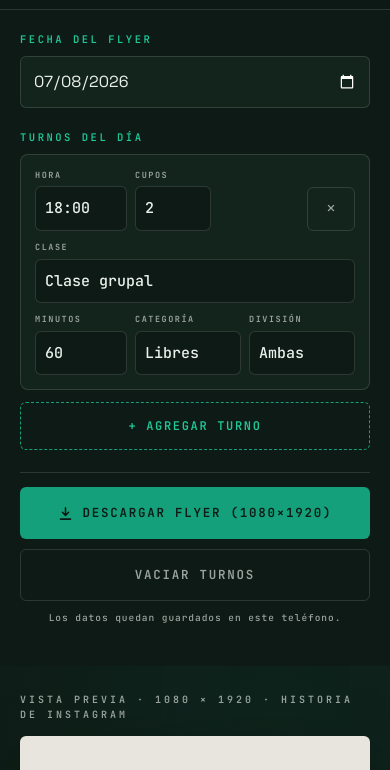
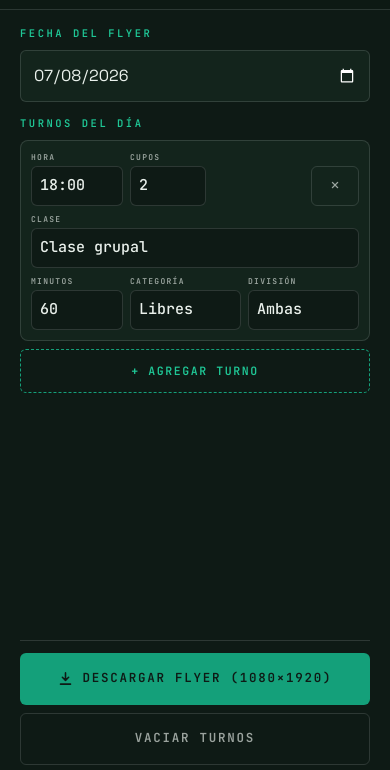
Before and after one commit to fernandoravagnani2020/padel-lab-flyer, a plain HTML site: page index.html in a window 390 px wide. Shown: the part 47-817 px from the top of the page. Drawn offline with Linux system fonts and the light colour scheme.

Commit message:
feat: editor a pantalla completa en mobile con scroll solo en la lista de turnos
- La vista previa se oculta en el teléfono (el flyer se ve al compartirlo)
- Fecha arriba y botones de descarga siempre visibles; solo scrollea la lista
- Cards de turno más compactas (se ven ~2,5 por pantalla en iPhone)
- Al agregar un turno, la lista baja sola hasta la card nueva

Co-Authored-By: Claude Fable 5 <noreply@anthropic.com>

```diff
--- a/index.html
+++ b/index.html
@@ -35,7 +35,8 @@
 html{background:var(--tinta)}
 body{
   font-family:var(--display);background:var(--tinta);color:var(--crema);
-  font-size:15px;line-height:1.5;-webkit-font-smoothing:antialiased;min-height:100dvh;
+  font-size:15px;line-height:1.5;-webkit-font-smoothing:antialiased;
+  height:100dvh;overflow:hidden;display:flex;flex-direction:column;
 }
 ::selection{background:var(--cancha);color:var(--tinta)}
 button{font:inherit;cursor:pointer;color:inherit}
@@ -55,15 +56,21 @@ input,select{font:inherit;color:inherit}
   margin-left:auto;font-family:var(--mono);font-size:10px;font-weight:600;
   letter-spacing:.2em;text-transform:uppercase;color:var(--crema-dim);text-align:right;
 }
-.app{display:grid;grid-template-columns:minmax(340px,440px) 1fr;gap:0}
+.app{flex:1;min-height:0;display:grid;grid-template-columns:minmax(340px,440px) 1fr;gap:0}
 @media(max-width:920px){.app{grid-template-columns:1fr}}
 
 /* ===== Editor ===== */
 .editor{
-  padding:22px calc(20px + env(safe-area-inset-right)) 30px calc(20px + env(safe-area-inset-left));
-  border-right:1px solid var(--linea);display:flex;flex-direction:column;gap:22px;
+  padding:16px calc(20px + env(safe-area-inset-right)) 0 calc(20px + env(safe-area-inset-left));
+  border-right:1px solid var(--linea);display:flex;flex-direction:column;gap:14px;
+  min-height:0;overflow:hidden;
 }
 @media(max-width:920px){.editor{border-right:none}}
+.grupo{flex:1;min-height:0;display:flex;flex-direction:column}
+.lista-scroll{
+  flex:1;min-height:0;overflow-y:auto;-webkit-overflow-scrolling:touch;
+  display:flex;flex-direction:column;gap:8px;padding-bottom:10px;
+}
 .campo>label,.grupo>label{
   font-family:var(--mono);font-size:10.5px;font-weight:600;letter-spacing:.24em;
   text-transform:uppercase;color:var(--cancha-hi);display:block;margin-bottom:8px;
@@ -77,43 +84,43 @@ input,select{font:inherit;color:inherit}
 input:focus-visible,button:focus-visible,select:focus-visible{outline:2px solid var(--cancha-hi);outline-offset:2px}
 
 /* turnos */
-#turnos{display:flex;flex-direction:column;gap:12px}
+#turnos{display:flex;flex-direction:column;gap:8px}
 .turno{
-  border:1px solid var(--linea);border-radius:8px;padding:14px;background:var(--tinta-2);
-  display:flex;flex-direction:column;gap:10px;
+  border:1px solid var(--linea);border-radius:8px;padding:10px;background:var(--tinta-2);
+  display:flex;flex-direction:column;gap:7px;
 }
-.turno__fila{display:grid;gap:8px}
+.turno__fila{display:grid;gap:7px}
 .turno__fila--a{grid-template-columns:92px 76px 1fr;align-items:end}
 .turno__fila--a .turno__borrar{justify-self:end;width:48px}
 .turno__fila--c{grid-template-columns:92px 1fr 1fr}
 .campo-mini span{
-  display:block;font-family:var(--mono);font-size:8.5px;font-weight:600;
-  letter-spacing:.18em;text-transform:uppercase;color:var(--crema-dim);margin-bottom:5px;
+  display:block;font-family:var(--mono);font-size:8px;font-weight:600;
+  letter-spacing:.16em;text-transform:uppercase;color:var(--crema-dim);margin-bottom:3px;
 }
 .campo-mini input,.campo-mini select{
   width:100%;background:var(--tinta);border:1px solid var(--linea);border-radius:6px;
-  padding:10px 9px;font-size:15px;font-family:var(--mono);min-height:44px;
+  padding:7px 8px;font-size:15px;font-family:var(--mono);min-height:40px;
   -webkit-appearance:none;appearance:none;color-scheme:dark;
 }
 .campo-mini input:focus,.campo-mini select:focus{outline:none;border-color:var(--cancha)}
 .campo-mini input[type=number]{-moz-appearance:textfield}
 .campo-mini input::-webkit-outer-spin-button,.campo-mini input::-webkit-inner-spin-button{-webkit-appearance:none;margin:0}
 .turno__borrar{
-  background:none;border:1px solid var(--linea);border-radius:6px;min-height:44px;
+  background:none;border:1px solid var(--linea);border-radius:6px;min-height:40px;
   color:var(--crema-dim);font-size:17px;line-height:1;transition:all .2s;
 }
 .turno__borrar:hover{border-color:#d66;color:#e88}
 .agregar{
   background:none;border:1px dashed var(--cancha);border-radius:6px;color:var(--cancha-hi);
-  padding:13px;font-family:var(--mono);font-size:12px;font-weight:600;letter-spacing:.14em;
-  text-transform:uppercase;transition:background .2s;width:100%;min-height:48px;
+  padding:10px;font-family:var(--mono);font-size:11.5px;font-weight:600;letter-spacing:.14em;
+  text-transform:uppercase;transition:background .2s;width:100%;min-height:44px;flex:none;
 }
 .agregar:hover{background:rgba(20,160,122,.12)}
 
 /* acciones */
 .acciones{
-  display:flex;flex-direction:column;gap:10px;position:sticky;bottom:0;background:var(--tinta);
-  padding:14px 0 calc(10px + env(safe-area-inset-bottom));border-top:1px solid var(--linea);
+  flex:none;display:flex;flex-direction:column;gap:8px;background:var(--tinta);
+  padding:12px 0 calc(10px + env(safe-area-inset-bottom));border-top:1px solid var(--linea);
 }
 .btn{
   display:flex;align-items:center;justify-content:center;gap:10px;
@@ -131,6 +138,7 @@ input:focus-visible,button:focus-visible,select:focus-visible{outline:2px solid
 /* ===== Vista previa ===== */
 .previa{
   display:flex;flex-direction:column;align-items:center;padding:26px 20px 60px;gap:14px;
+  min-height:0;overflow-y:auto;
   background:radial-gradient(circle at 70% 10%,rgba(20,160,122,.08),transparent 55%),var(--tinta);
 }
 .previa__label{
@@ -141,6 +149,7 @@ input:focus-visible,button:focus-visible,select:focus-visible{outline:2px solid
   width:min(100%,380px);height:auto;display:block;border-radius:6px;
   box-shadow:0 30px 80px -20px rgba(0,0,0,.7);
 }
+@media(max-width:920px){.previa{display:none}} /* en el teléfono, editor a pantalla completa */
 </style>
 </head>
 <body>
@@ -161,8 +170,10 @@ input:focus-visible,button:focus-visible,select:focus-visible{outline:2px solid
 
     <div class="grupo">
       <label>Turnos del día</label>
-      <div id="turnos"></div>
-      <button type="button" class="agregar" id="agregar" style="margin-top:12px">+ Agregar turno</button>
+      <div class="lista-scroll">
+        <div id="turnos"></div>
+        <button type="button" class="agregar" id="agregar">+ Agregar turno</button>
+      </div>
     </div>
 
     <div class="acciones">
@@ -423,8 +434,12 @@ input:focus-visible,button:focus-visible,select:focus-visible{outline:2px solid
       dur: ultimo ? ultimo.dur : 60, cat:'Libres', div:'Ambas', cupos:2
     });
     pintarEditor(); pintarFlyer(); guardar();
-    var inputs = cont.querySelectorAll('.turno:last-child input');
-    if(inputs.length) inputs[0].focus();
+    var nueva = cont.querySelector('.turno:last-child');
+    if(nueva){
+      nueva.scrollIntoView({block:'nearest'});
+      var inp = nueva.querySelector('input');
+      if(inp) inp.focus({preventScroll:true});
+    }
   });
 
   /* ---------- hora: "18" → "18:00", "1830" → "18:30" ---------- */
```
